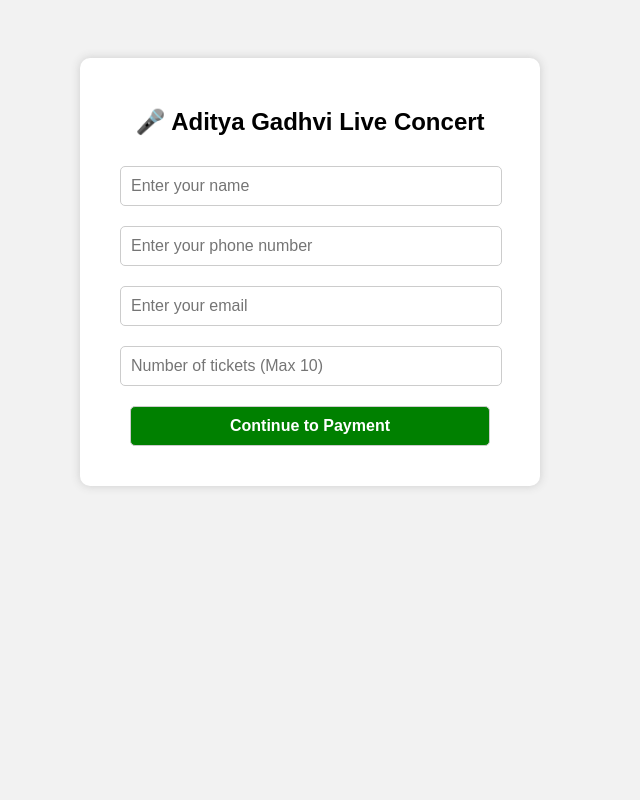
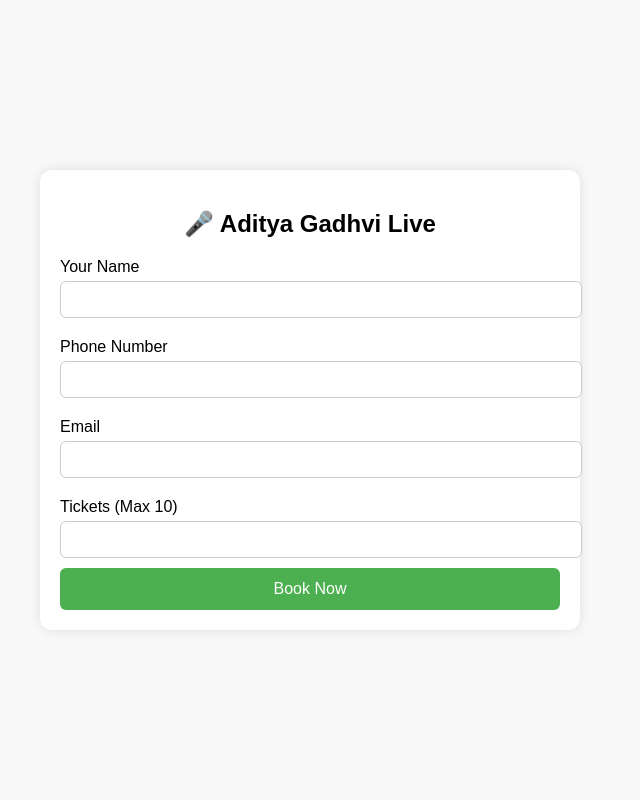
Before and after one commit to amemitroofficial9/aditya_concert, a Flask app: page / in a window 1280 px wide. Shown: the whole page, without its empty margins (330-970 px from the left). Run offline with Flask 3, Linux system fonts and the light colour scheme.

Commit message:
Make index.html mobile and desktop responsive

```diff
--- a/templates/index.html
+++ b/templates/index.html
@@ -1,24 +1,74 @@
 <!DOCTYPE html>
-<html>
+<html lang="en">
 <head>
-  <title>Book Concert Tickets</title>
-  <style>
-    body { font-family: Arial; background: #f2f2f2; text-align: center; padding: 50px; }
-    .form-box { background: white; padding: 30px; width: 400px; margin: auto; border-radius: 10px; box-shadow: 0 0 10px #ccc; }
-    input, button { width: 90%; padding: 10px; margin: 10px; font-size: 16px; border-radius: 5px; border: 1px solid #ccc; }
-    button { background: green; color: white; font-weight: bold; }
-  </style>
+    <meta charset="UTF-8">
+    <meta name="viewport" content="width=device-width, initial-scale=1.0">
+    <title>Aditya Gadhvi Concert Booking</title>
+    <style>
+        body {
+            font-family: Arial, sans-serif;
+            margin: 0; padding: 0;
+            background: #f8f8f8;
+            display: flex; justify-content: center; align-items: center;
+            height: 100vh;
+        }
+        .container {
+            background: white;
+            padding: 20px;
+            border-radius: 12px;
+            box-shadow: 0 0 12px rgba(0,0,0,0.1);
+            max-width: 400px;
+            width: 90%;
+        }
+        h2 {
+            text-align: center;
+            margin-bottom: 20px;
+        }
+        label {
+            display: block;
+            margin: 10px 0 5px;
+        }
+        input {
+            width: 100%;
+            padding: 10px;
+            margin-bottom: 10px;
+            border-radius: 6px;
+            border: 1px solid #ccc;
+        }
+        button {
+            width: 100%;
+            padding: 12px;
+            background: #4CAF50;
+            color: white;
+            border: none;
+            border-radius: 6px;
+            font-size: 16px;
+        }
+        @media (min-width: 600px) {
+            .container {
+                max-width: 500px;
+            }
+        }
+    </style>
 </head>
 <body>
-  <div class="form-box">
-    <h2>🎤 Aditya Gadhvi Live Concert</h2>
-    <form method="POST" action="/book">
-      <input type="text" name="name" placeholder="Enter your name" required>
-      <input type="text" name="phone" placeholder="Enter your phone number" required>
-      <input type="email" name="email" placeholder="Enter your email" required>
-      <input type="number" name="tickets" placeholder="Number of tickets (Max 10)" min="1" max="10" required>
-      <button type="submit">Continue to Payment</button>
-    </form>
-  </div>
+    <div class="container">
+        <h2>🎤 Aditya Gadhvi Live</h2>
+        <form action="/book" method="POST">
+            <label>Your Name</label>
+            <input type="text" name="name" required>
+
+            <label>Phone Number</label>
+            <input type="tel" name="phone" required>
+
+            <label>Email</label>
+            <input type="email" name="email" required>
+
+            <label>Tickets (Max 10)</label>
+            <input type="number" name="tickets" min="1" max="10" required>
+
+            <button type="submit">Book Now</button>
+        </form>
+    </div>
 </body>
 </html>
```
